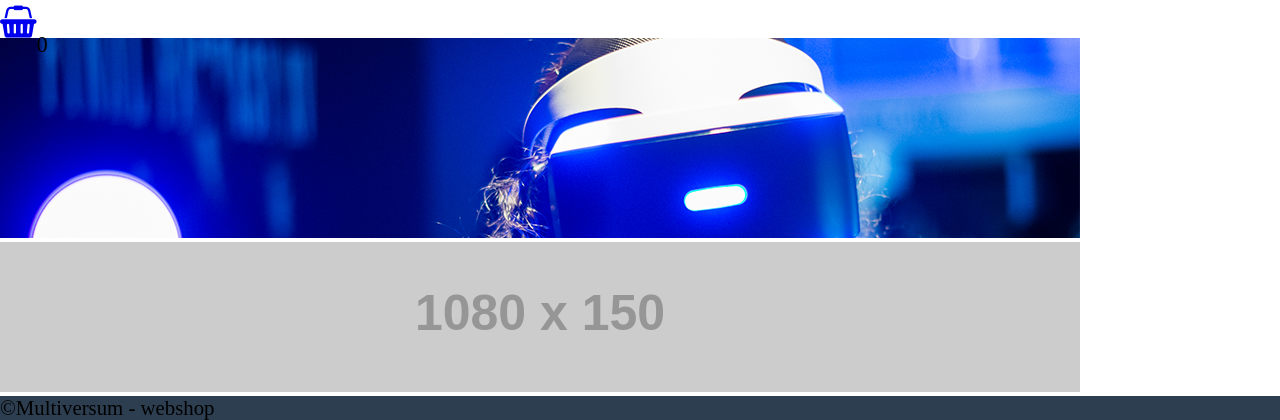
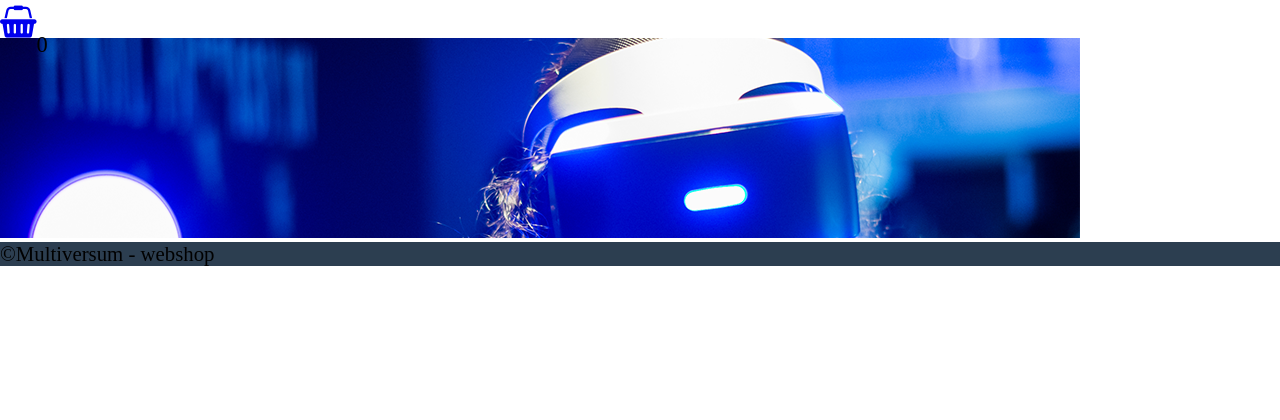
Before and after one commit to mainshooter/webshop, a PHP site: page /winkelmandje.php in a window 1280 px wide. Shown: the part 564-984 px from the top of the page. After the commit the page ends 830 px from the top, so only its background shows below. Run offline with PHP 8.4, Linux system fonts and the light colour scheme; the visitor is signed in with stand-in values (Sample User, id 1); grey boxes labelled with a size stand in for pictures from a placeholder-image service; data that the repository does not hold is empty; some libraries are stand-ins or nearby versions.

Commit message:
Removed temp header picture

```diff
--- a/winkelmandje.php
+++ b/winkelmandje.php
@@ -20,7 +20,6 @@
       <div class="row">
         <?php require("assets/header.php"); ?>
 
-          <img class="col-12 image_header" src="http://placehold.it/1080x150"/>
           <content id="content">
           <?php
 
```
